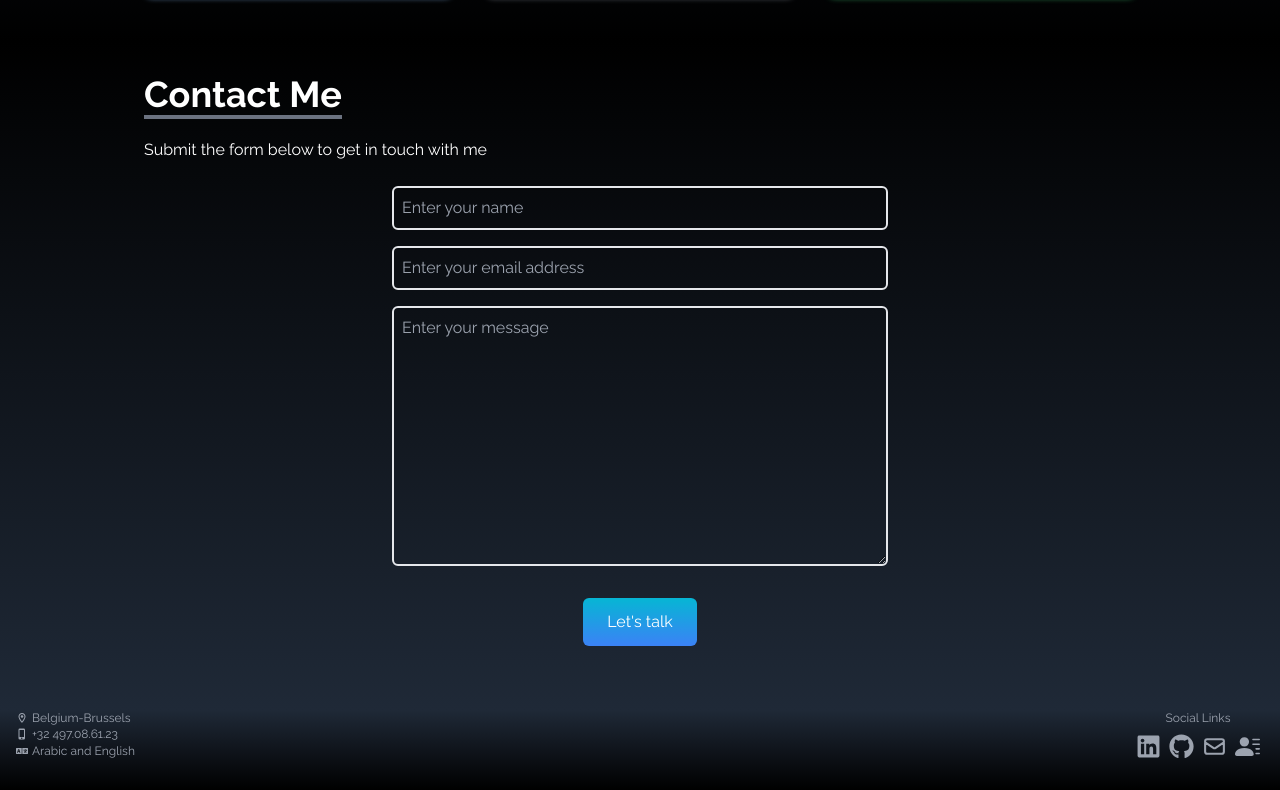
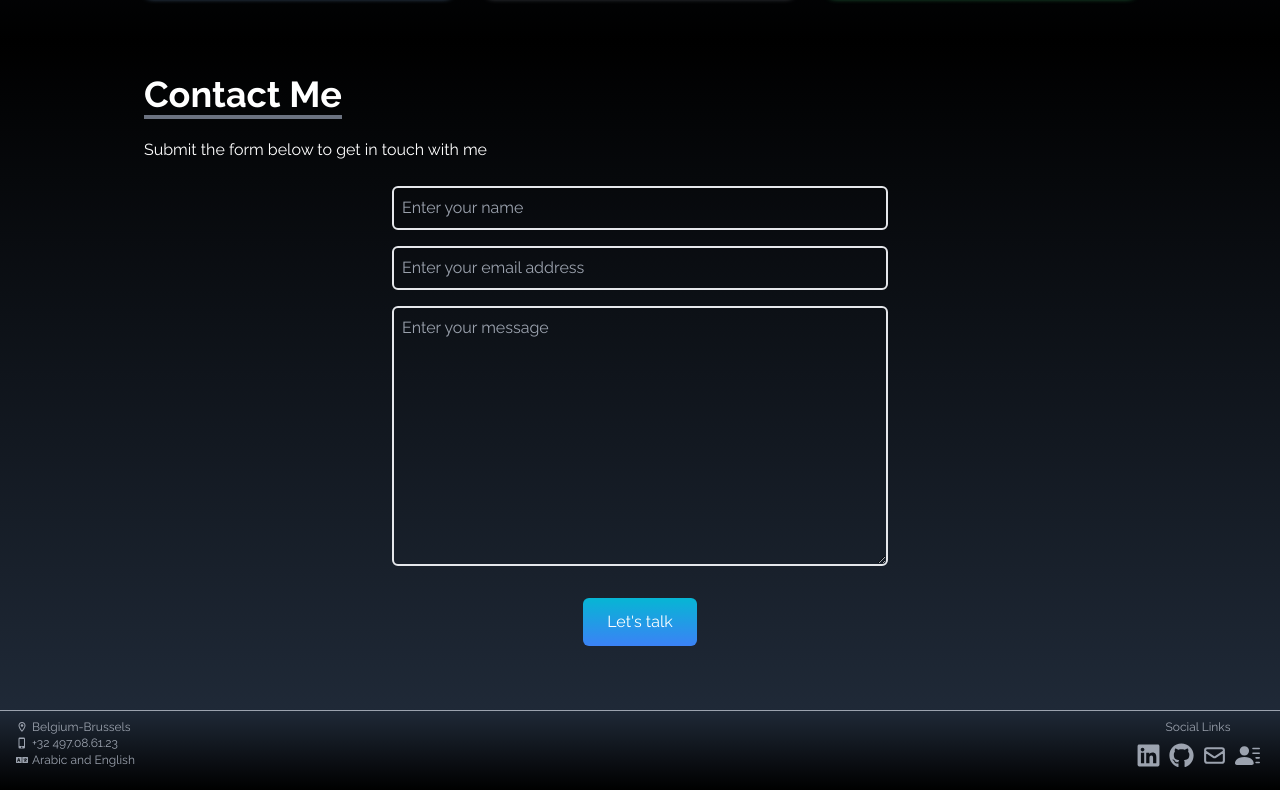
Before and after one commit to Moamin-AbuEwaida/portfolio-react, a React (Create React App) app: page / in a window 1280 px wide. Shown: the part 2737-3527 px from the top of the page. Built offline with nearby package versions, Linux system fonts and the light colour scheme.

Commit message:
slite edits

```diff
--- a/src/components/Footer.jsx
+++ b/src/components/Footer.jsx
@@ -47,7 +47,7 @@ const links = [
 
 const Footer = () => {
   return (
-    <div className="h-20 w-full bg-gradient-to-b from-gray-800 to-black">
+    <div className="h-20 w-full bg-gradient-to-b from-gray-800 to-black border-t-[.5px] border-gray-400 pt-2">
       <div className="flex flex-row justify-between">
         <div className="flex flex-col justify-between ml-4 md:text-xs text-sm text-gray-400">
           <div className="flex flex-row items-center">
```
